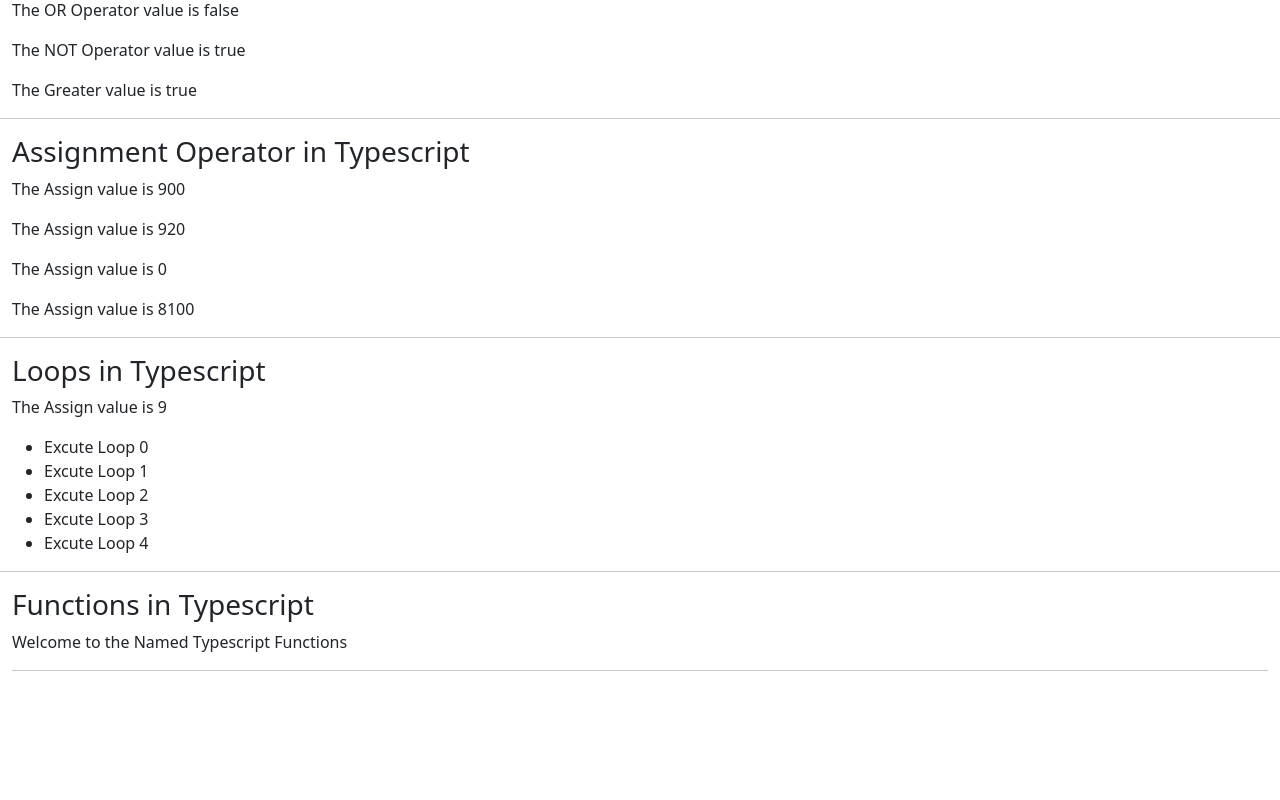
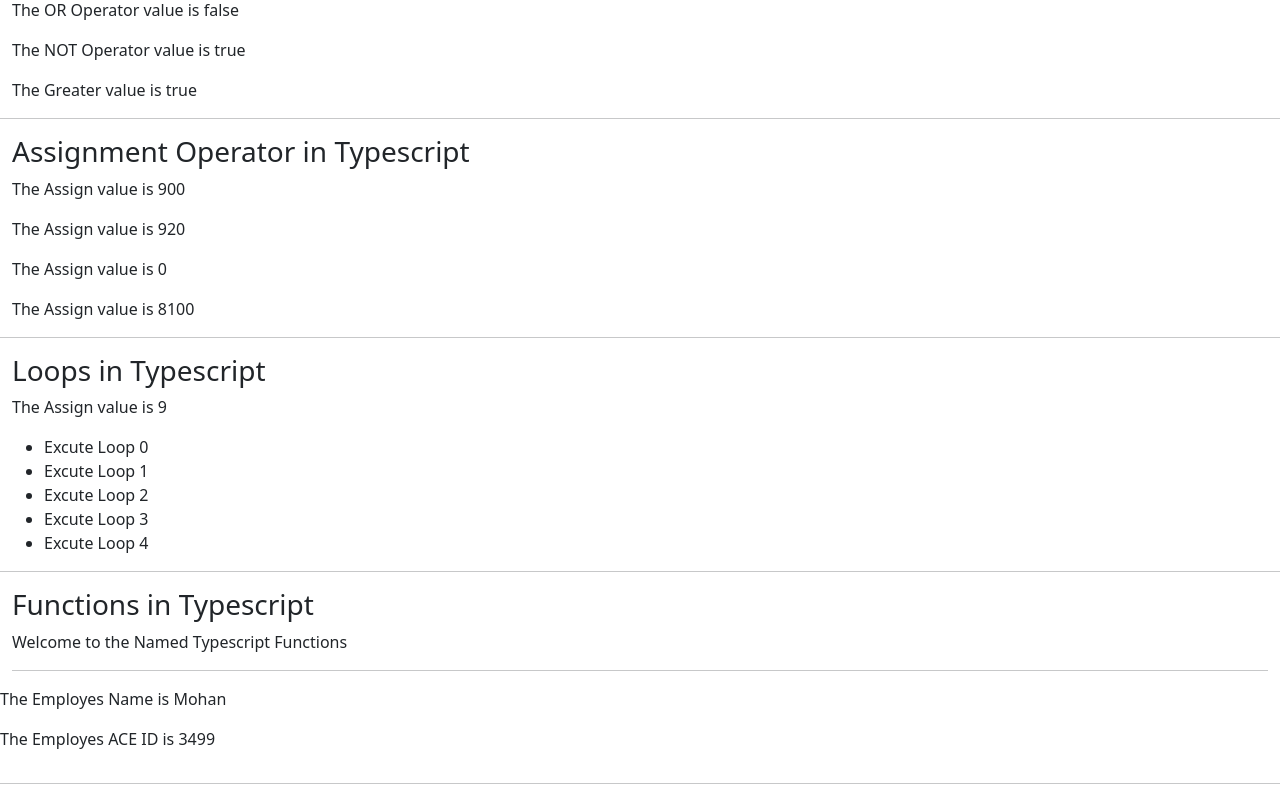
Before and after one commit to mohankumar6789/Ang-Typescript, an Angular app: page / in a window 1280 px wide. Shown: the part 601-1401 px from the top of the page. Before the commit the page ends 1288 px from the top, so only its background shows below. Built offline with nearby package versions, Linux system fonts and the light colour scheme.

Commit message:
Typescript 15

```diff
--- a/src/app/app.component.html
+++ b/src/app/app.component.html
@@ -86,3 +86,5 @@
         </div>
     </div>
 </div>
+<app-typescript></app-typescript>
+<hr>
--- a/src/app/app.component.ts
+++ b/src/app/app.component.ts
@@ -118,6 +118,15 @@ export class AppComponent implements OnInit {
   //   return this.result;
   //  }
   //  greeting().
+
+  // constructor(){
+  //   interface Employee{
+  //     empID: number;
+  //     empName: String;
+  //     getSalary: (arg0: number) => number;
+  //     getManagerName(arg0: number): string;
+  //   }
+  // }
 }
 
 var i;
@@ -183,3 +192,72 @@ let sum = (x: number, y: number): number => {
 }
 sum(10, 30);
 console.log(res);
+
+let res1;
+let sum1 = (x:number, y:number): number => {
+  return res1  = x + y;
+}
+sum1(10, 20);
+console.log(res1);
+
+//function add(a:string, b:string):string;
+function add(a:number, b:number): number{
+ return a + b;
+}
+
+//add("Hello", "Edureka");
+add(10, 10);
+
+let name:string;
+name = "Welcome to Typescript";
+console.log("Message:", + name);
+console.log("Message" + " " + name.length)
+
+let str1:string = 'String to Typescript';
+let str2:string = 'String to Typescript Language';
+str1.charAt(0);
+str2.charAt(1)
+console.log(str1.charAt(0));
+console.log(str1.charAt(2));
+console.log(str1.charAt(10));
+
+let str3:string = "Mohan";
+let str4:string = "Kumar";
+console.log(str3.concat(str4));
+console.log(str3.concat(' ', str4));
+//console.log(str1.concat(' ' , to ' '));
+
+//var array_name[:datatype]; declaration
+//array_name = [val1, val2, valn] Initialisation
+
+var arrayname: Array<number> = [505, 405, 305, 205, 105];
+console.log(arrayname.sort());
+
+let arrayname1: Array<string> = ['Tirupur', 'Erode', 'Coimbator'];
+console.log(arrayname1.sort());
+
+let arrayname2:Array<number> = [98, 14, 65, 34];
+console.log(arrayname2.sort());
+console.log(arrayname2.pop());
+console.log(arrayname2.push(12));
+
+var numbers = new Array(1,4,9,7,90);
+var length = numbers.push(10);
+console.log("The new numbers" + " " + numbers);
+length = numbers.push(9);
+console.log("The new numbers" + " " + numbers);
+
+let arrayname3: Array<string> = ['Mohan', 'Kumar', 'Suganth']
+console.log(arrayname3.pop());
+console.log(arrayname3.push('Vijay'));
+console.log(arrayname3);
+
+var empperson = {
+  empname: 'Mohankumar',
+  lastname: 'Sakthivel',
+  empid: 3499
+}
+
+console.log(empperson.empname);
+console.log(empperson.lastname);
+console.log(empperson.empid);
--- a/src/app/app.module.ts
+++ b/src/app/app.module.ts
@@ -3,10 +3,14 @@ import { BrowserModule } from '@angular/platform-browser';
 
 import { AppRoutingModule } from './app-routing.module';
 import { AppComponent } from './app.component';
+import { TypescriptComponent } from './typescript/typescript.component';
+import { ClassextendsComponent } from './classextends/classextends.component';
 
 @NgModule({
   declarations: [
-    AppComponent
+    AppComponent,
+    TypescriptComponent,
+    ClassextendsComponent
   ],
   imports: [
     BrowserModule,
--- /dev/null
+++ b/src/app/classextends/classextends.component.html
@@ -0,0 +1 @@
+<p>classextends works!</p>
--- /dev/null
+++ b/src/app/typescript/typescript.component.html
@@ -0,0 +1,8 @@
+<div class="container-fluids">
+    <div class="row">
+        <div class="col">
+            <p>The Employes Name is {{empName}}</p>
+            <p>The Employes ACE ID is {{empID}}</p>
+        </div>
+    </div>
+</div>
--- /dev/null
+++ b/src/app/typescript/typescript.component.ts
@@ -0,0 +1,18 @@
+import { Component } from '@angular/core';
+
+@Component({
+  selector: 'app-typescript',
+  templateUrl: './typescript.component.html',
+  styleUrls: ['./typescript.component.scss']
+})
+export class TypescriptComponent {
+  empID: number;
+  empName: string;
+    constructor(){
+      this.empName = 'Mohan';
+      this.empID = 3499;
+    }
+    getSalary() : number{
+      return 40000;
+    }
+}
--- a/src/styles.scss
+++ b/src/styles.scss
@@ -1 +1,4 @@
 /* You can add global styles to this file, and also import other style files */
+body{
+    overflow-x: hidden;
+}
```
Also changed, not shown: src/app/classextends/classextends.component.ts (added, +29 -0 lines), src/app/classextends/classextends.component.scss (added), src/app/typescript/typescript.component.scss (added), 2 other files (tests, documents, lock files or other folders).
